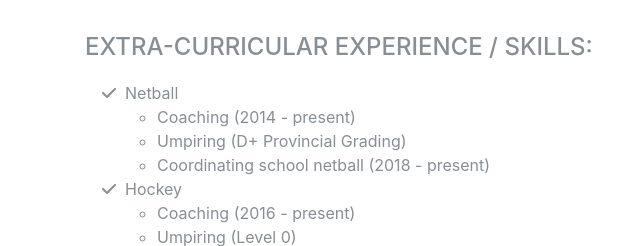
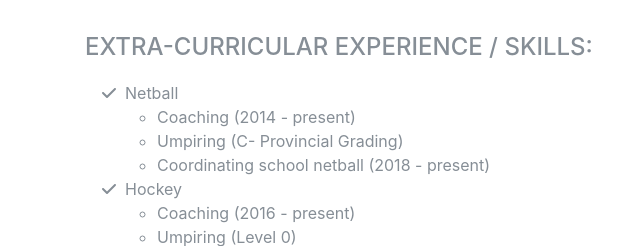
Before and after one commit to The-Michaus/website, a website built with Parcel: page index.html in a window 1280 px wide. Shown: the part 3380-3626 px from the top of the page, 235-875 px from the left. Built offline with nearby package versions, Linux system fonts and the light colour scheme; a web font is replaced by a local one.

Commit message:
Updated netball grading

```diff
--- a/index.html
+++ b/index.html
@@ -231,7 +231,7 @@
             <li>Coaching (2014 - present)</li>
           </ul>
           <ul>
-            <li>Umpiring (D+ Provincial Grading)</li>
+            <li>Umpiring (C- Provincial Grading)</li>
           </ul>
           <ul>
             <li>Coordinating school netball (2018 - present)</li>
```
